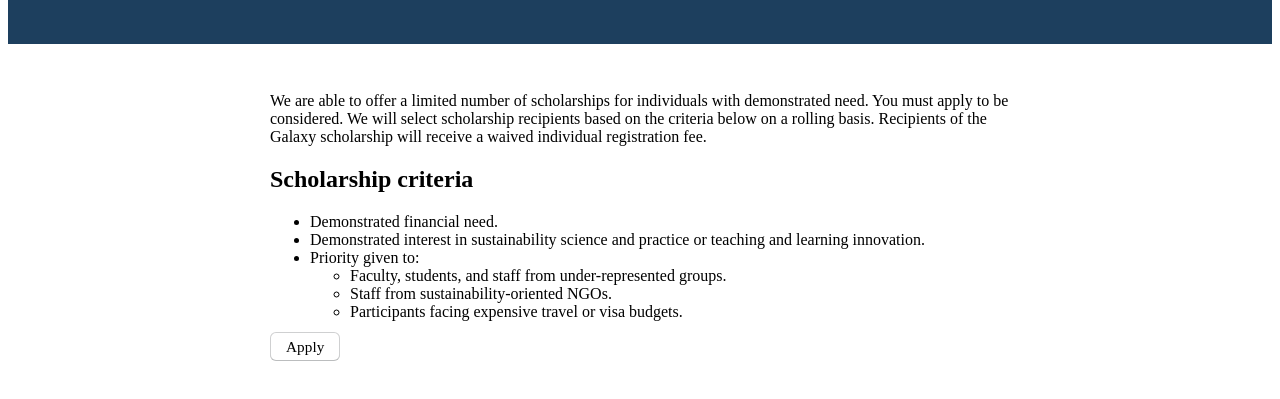
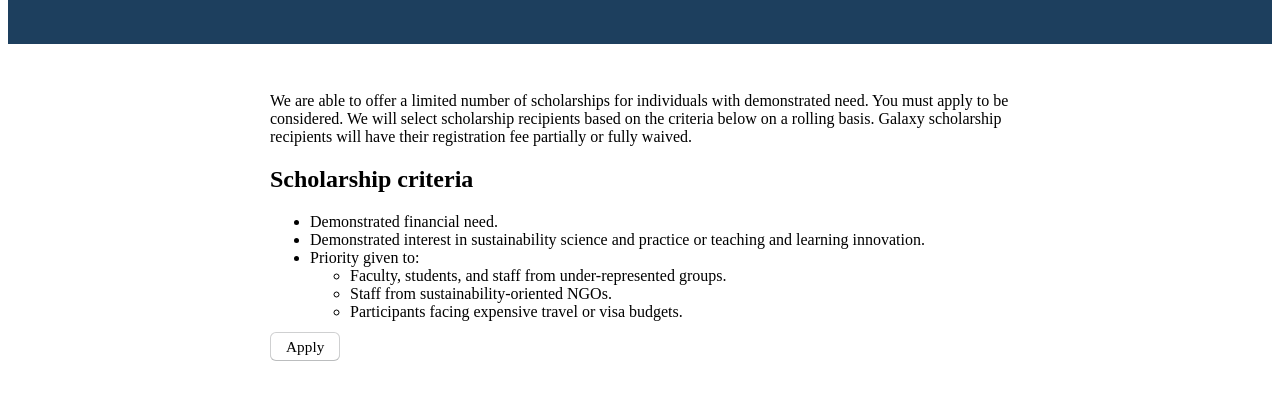
Before and after one commit to galahq/galaxy-website, a Gatsby site: page /scholarship in a window 1280 px wide. Shown: the part 67-466 px from the top of the page. Built offline with nearby package versions, Linux system fonts and the light colour scheme; Gatsby itself is replaced by a stand-in of ours.

Commit message:
Fix: updates content

```diff
--- a/src/pages/scholarship.js
+++ b/src/pages/scholarship.js
@@ -27,8 +27,8 @@ const ScholarshipPage = () => (
         We are able to offer a limited number of scholarships for individuals
         with demonstrated need. You must apply to be considered. We will select
         scholarship recipients based on the criteria below on a rolling basis.
-        Recipients of the Galaxy scholarship will receive a waived individual
-        registration fee.
+        Galaxy scholarship recipients will have their registration fee
+        partially or fully waived.
       </p>
       <h2>Scholarship criteria</h2>
       <ul>
```
